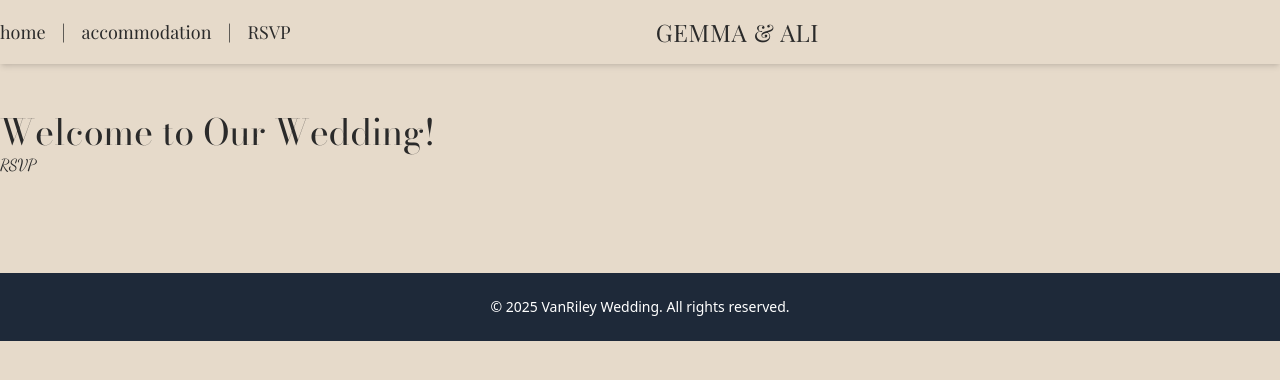
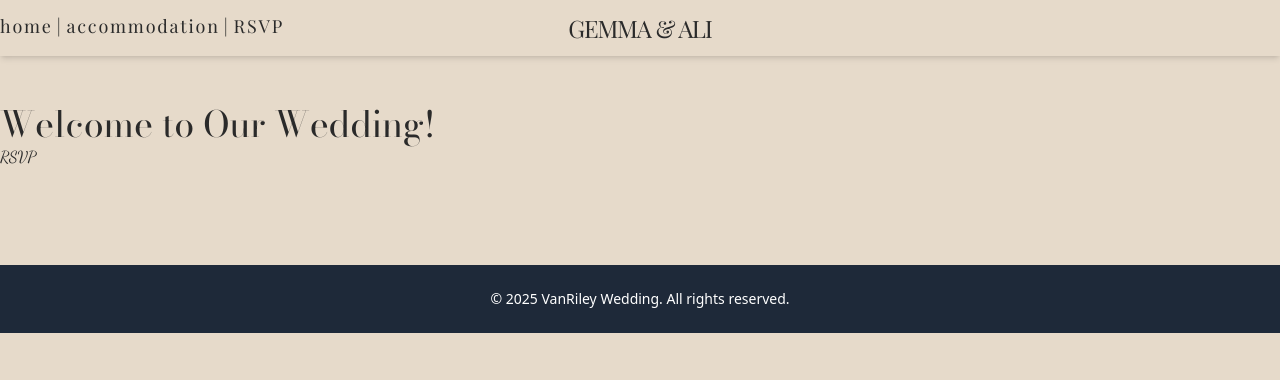
Before and after one commit to abigailridley/vanriley-wedding-site, a Next.js app: page / in a window 1280 px wide. Shown: the top 380 px of the page. Built offline with nearby package versions, Linux system fonts and the light colour scheme.

Commit message:
header spacing

```diff
--- a/src/components/Header.tsx
+++ b/src/components/Header.tsx
@@ -2,10 +2,10 @@ import Link from "next/link";
 
 const Header = () => {
   return (
-    <header className="py-4 bg-tan shadow-md text-dark-grey">
-      <nav className="container mx-auto flex justify-between items-center">
+    <header className="py-3 bg-tan shadow-md text-dark-grey">
+      <nav className="container mx-auto flex justify-between ">
         {/* Left column: links */}
-        <div className="space-x-4 font-playfair text-lg">
+        <div className="w-24 space-x-1 font-playfair text-lg tracking-widest">
           <Link href="/" className="hover:underline">
             home
           </Link>
@@ -19,7 +19,9 @@ const Header = () => {
           </Link>
         </div>
 
-        <div className="font-playfair text-2xl tracking-wide">GEMMA & ALI</div>
+        <div className="font-playfair text-2xl tracking-tighter flex-grow text-center">
+          GEMMA & ALI
+        </div>
 
         {/* Right column: empty for now */}
         <div className="w-24" />
```
